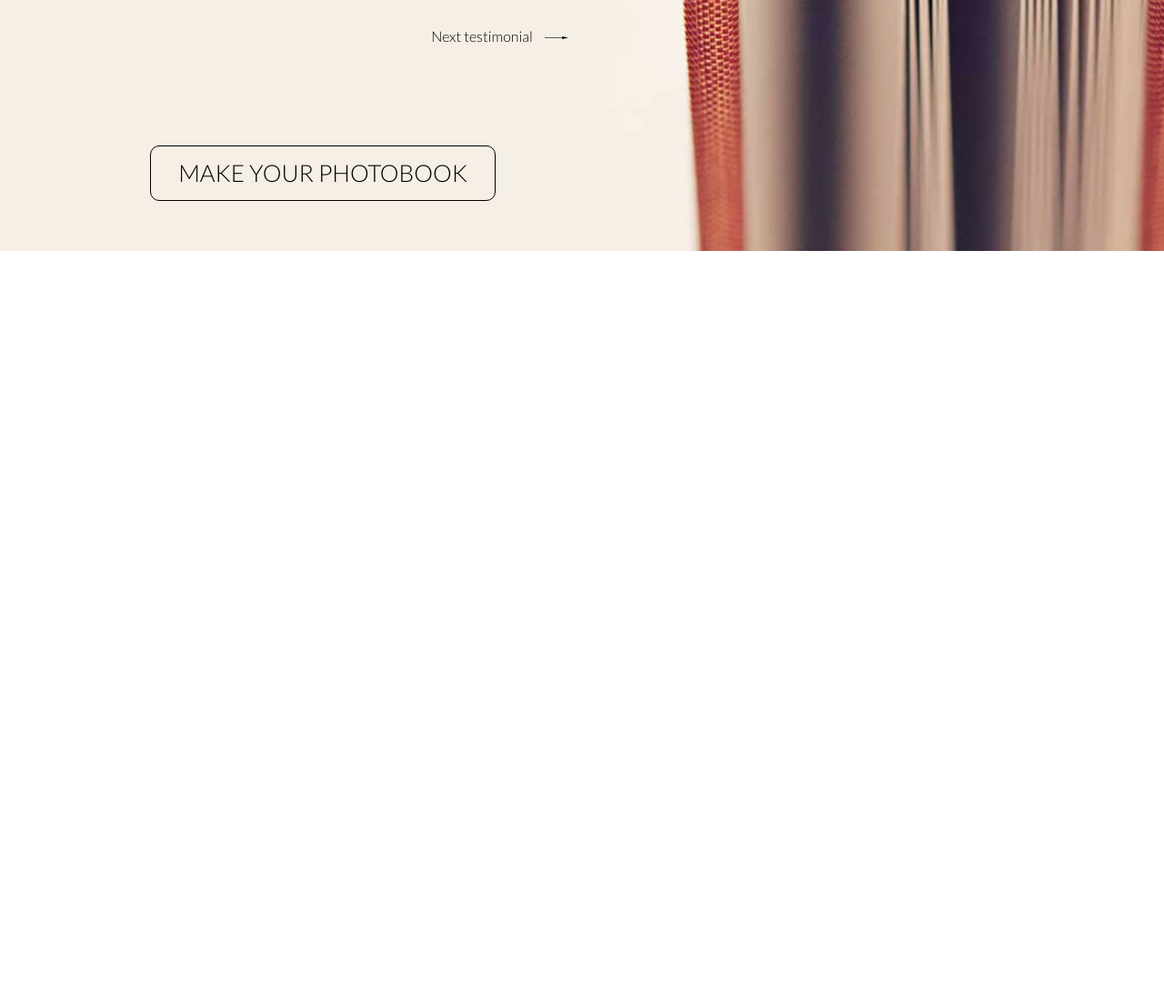
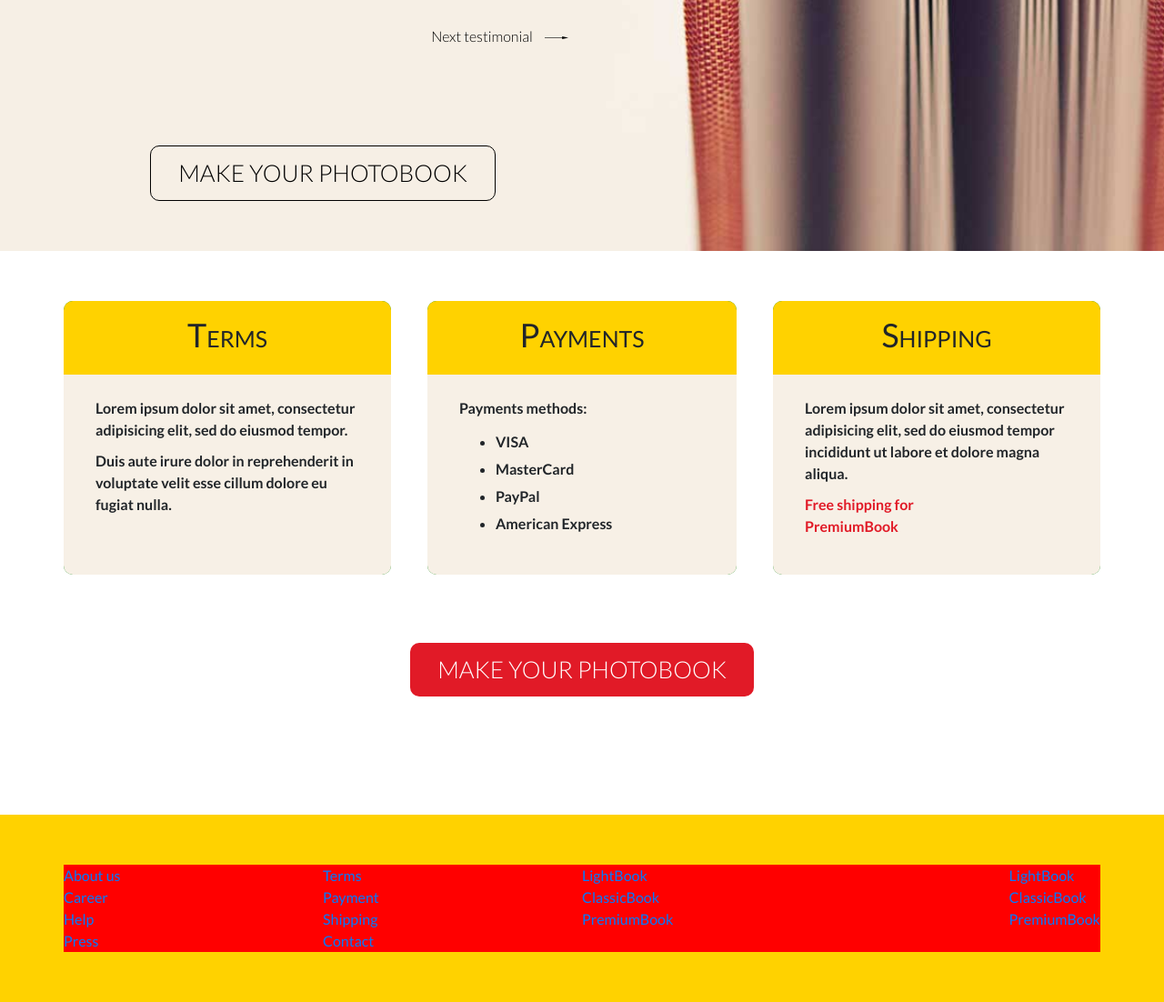
Before and after one commit to SattarAmrahov/002-Photobook-Bootstrap, a plain HTML site: page index.html in a window 1280 px wide. Shown: the part 2946-4048 px from the top of the page at 91% size. Before the commit the page ends 3222 px from the top, so only its background shows below. Drawn offline with nearby package versions, Linux system fonts and the light colour scheme.

Commit message:
terms section added

```diff
--- a/assets/css/style.css
+++ b/assets/css/style.css
@@ -162,9 +162,11 @@ body{
 	margin-top: 50px;
 }
 
-.advantage-button {
+.red-button {
 	background-color: #e11a27;
 }
+
+
 
 
 .price-table .column{
@@ -326,3 +328,125 @@ body{
     border: 1px solid #000;
     margin-top: 20%;
 }
+
+
+
+/*** Terms Payments ***/
+
+
+.terms-table .column{
+	padding: 0;
+	margin: 0;
+}
+
+.terms-table .column .item {
+	border: none;
+	border-radius: 10px;
+	padding: 0;
+	overflow: hidden;
+	height: 100%;
+	background-color: green;
+}
+
+.terms-table .left-column .item{
+	margin-right: 20px;
+}
+.terms-table .center-column .item{
+	margin: 0 20px;
+}
+.terms-table .right-column .item {
+	margin-left: 20px;
+}
+
+.terms-table .item .terms-table-head {
+	text-transform: uppercase;
+	font-size: 25px;
+	background-color: #ffd200;
+	width: 100%;
+	padding: 10px 0 1px;
+	text-align: center;
+}
+.terms-table .item .terms-table-head span {
+	font-size: 36px;
+}
+
+.terms-table .terms-table-body {
+	background-color: #f7f0e6;
+	height: 100%;
+	font-weight: bold;
+	padding: 25px 35px;
+}
+.terms-table .terms-table-body .red-text{
+	color: #e11a27;
+	font-weight: 900;
+}
+
+.terms-table .terms-table-body p {
+	margin: 0 0 10px;
+}
+
+.terms-table .terms-table-body ul li {
+	line-height: 30px;
+}
+
+.terms-section .container button {
+	margin: 75px auto;
+}
+
+
+
+
+
+/*** Footer section ***/
+.footer-section {
+	background-color: #ffd200;
+}
+
+.footer-section .footer div{
+	background-color: red;
+	padding: 0;
+}
+
+
+.footer-section .footer div ul{
+	list-style-type: none;
+	padding: 0;
+	margin: 0;
+}
+
+.footer-section .footer .social-connect ul{
+	float: right;
+}
+
+
+
+
+
+
+
+
+
+@media only screen and (max-width: 768px) {
+    /* For mobile phones: */
+    /*[class*="col-"] {
+        width: 100%;
+    }*/
+
+
+	.price-table .column {
+		margin: 20px 0;
+	}
+
+	.price-table .column .item{
+		margin: 0;
+	}
+
+
+	.terms-table .column {
+		margin: 20px 0;
+	}
+
+	.terms-table .column .item{
+		margin: 0;
+	}
+}
--- a/index.html
+++ b/index.html
@@ -127,7 +127,7 @@
   				</div>
   			</div>
 
-  			<button class="main-button advantage-button">make your photobook</button>
+  			<button class="main-button red-button">make your photobook</button>
 
   		</div> <!-- end container -->
   	</section> <!-- end advantage section -->
@@ -141,7 +141,7 @@
 
   			<div class="row price-table">
 
-  				<div class="col column left-column">
+  				<div class="col-md-4 column left-column">
   				    <div class="item">
   				        <div class="price-table-head">
                             <p><span>l</span>ight<span>b</span>ook</p>
@@ -164,7 +164,7 @@
   				    </div> <!-- end item-->
   				</div>
 
-  				<div class="col column center-column">
+  				<div class="col-md-4 column center-column">
                      <div class="bestseller"><span>bestseller</span></div>
   				    <div class="item">
   				        <div class="price-table-head">
@@ -191,7 +191,7 @@
 
   				</div>
 
-  				<div class="col column right-column">
+  				<div class="col-md-4 column right-column">
   				    <div class="item">
   				        <div class="price-table-head">
                             <p><span>P</span>remium<span>b</span>ook</p>
@@ -220,7 +220,7 @@
 
 
   		</div> <!-- end container -->
-  	</section> <!-- end advantage section -->
+  	</section> <!-- end solution section -->
 
 
 
@@ -262,6 +262,127 @@
 
 
 
+  	<section class="main-section terms-section">
+  		<div class="container text-center">
+
+  			<div class="row terms-table text-left">
+
+  				<div class="col-md-4 column left-column">
+  				    <div class="item">
+  				        <div class="terms-table-head">
+                            <p><span>T</span>erms</p>
+                        </div>
+                        <div class="terms-table-body">
+                           	<p>Lorem ipsum dolor sit amet, consectetur adipisicing elit, sed do eiusmod tempor. </p>
+							<p>Duis aute irure dolor in reprehenderit in voluptate velit esse cillum dolore eu fugiat nulla.</p>
+                        </div>
+  				    </div> <!-- end item-->
+  				</div>
+
+  				<div class="col-md-4 column center-column">
+  				    <div class="item">
+  				        <div class="terms-table-head">
+                            <p><span>p</span>ayments</p>
+                        </div>
+                        <div class="terms-table-body">
+                        	<p>Payments methods:</p>
+                            <ul class="options">
+                                <li>VISA</li>
+                                <li>MasterCard</li>
+                                <li>PayPal</li>
+                                <li>American Express</li>
+                            </ul>
+                        </div>
+  				    </div>
+
+
+  				</div>
+
+  				<div class="col-md-4 column right-column">
+  				    <div class="item">
+  				        <div class="terms-table-head">
+                            <p><span>S</span>hipping</p>
+                        </div>
+                        <div class="terms-table-body">
+                            <p>Lorem ipsum dolor sit amet, consectetur adipisicing elit, sed do eiusmod tempor incididunt ut labore et dolore magna aliqua. </p>
+							<p class="red-text">Free shipping for <br>PremiumBook</p>
+                        </div>
+
+  				    </div>
+
+  				</div>
+  			</div>
+
+  			<button class="main-button red-button">make your photobook</button>
+
+  		</div> <!-- end container -->
+  	</section> <!-- end terms section -->
+
+
+
+
+
+  	<section class="main-section footer-section">
+  		<div class="container">
+  			<div class="row footer">
+  				<div class="col-md-3">
+
+  					<ul>
+  						<li><a href="">About us</a></li>
+  						<li><a href="">Career</a></li>
+  						<li><a href="">Help</a></li>
+  						<li><a href="">Press</a></li>
+  					</ul>
+
+  				</div>
+
+  				<div class="col-md-3">
+
+  					<ul>
+  						<li><a href="">Terms</a></li>
+  						<li><a href="">Payment</a></li>
+  						<li><a href="">Shipping</a></li>
+  						<li><a href="">Contact</a></li>
+  					</ul>
+
+  				</div>
+
+  				<div class="col-md-3">
+
+  					<ul>
+  						<li><a href="">LightBook</a></li>
+  						<li><a href="">ClassicBook</a></li>
+  						<li><a href="">PremiumBook</a></li>
+  					</ul>
+
+  				</div>
+  				<div class="col-md-3 social-connect">
+
+  					<ul>
+  						<li><a href="">LightBook</a></li>
+  						<li><a href="">ClassicBook</a></li>
+  						<li><a href="">PremiumBook</a></li>
+  					</ul>
+
+  				</div>
+  			</div>
+
+
+  		</div> <!-- end container -->
+  	</section> <!-- end footer section -->
+
+
+
+
+
+
+
+
+
+
+
+
+
 
 
 
```
